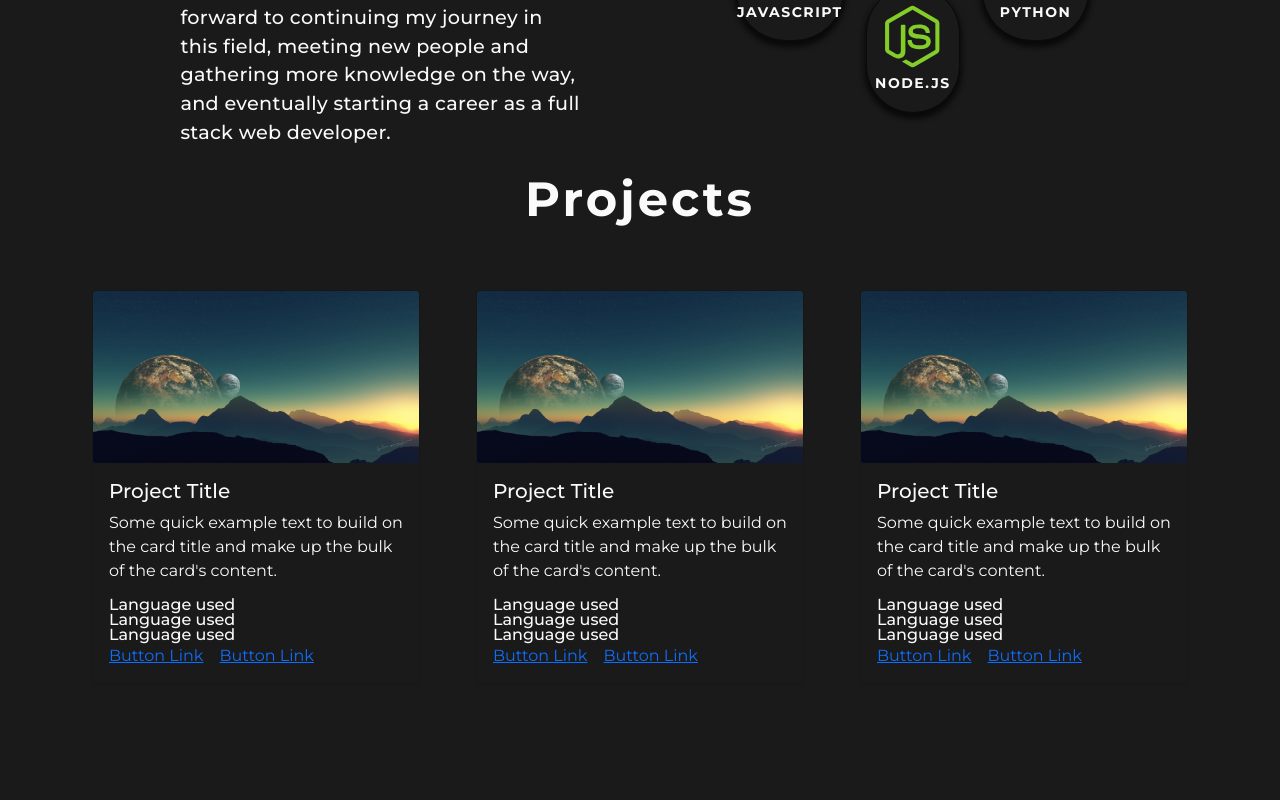
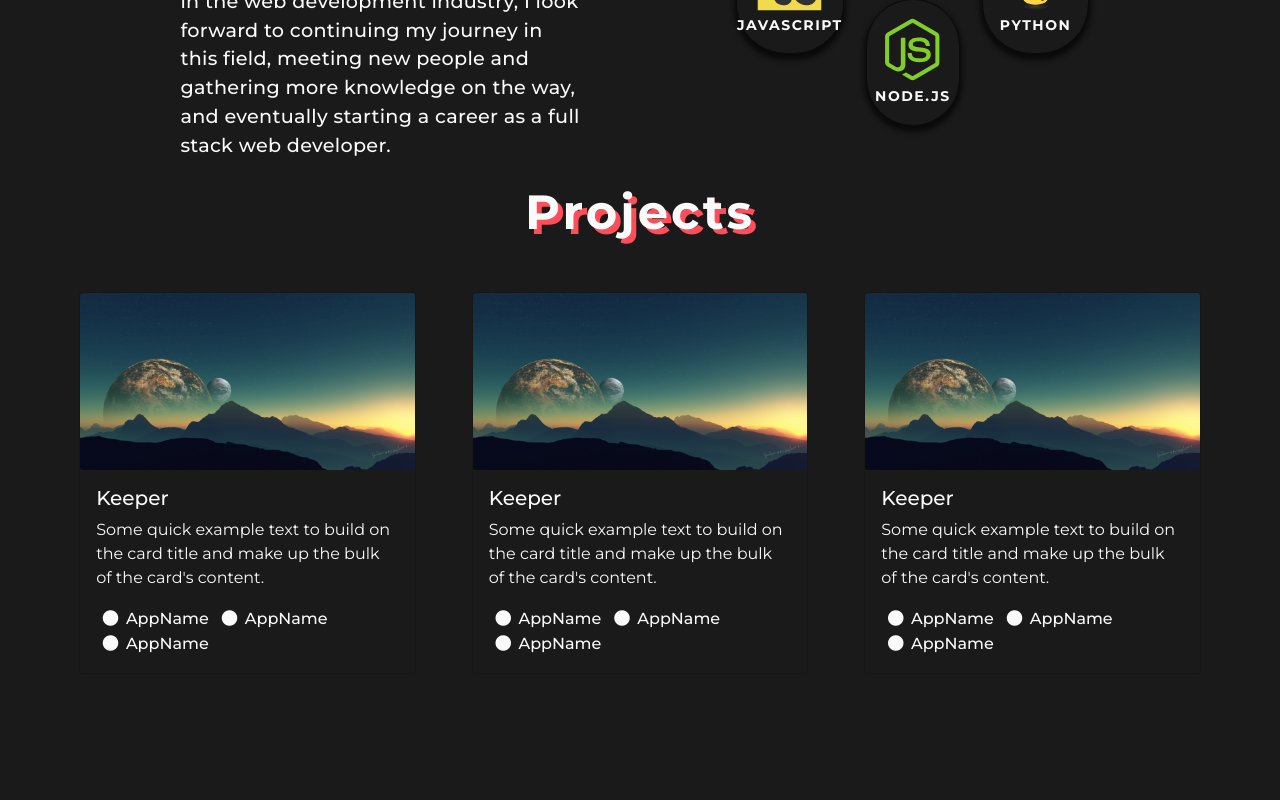
Before and after one commit to dannnsoh/Portfolio, a React (Create React App) app: page / in a window 1280 px wide. Shown: the part 1480-2280 px from the top of the page. Built offline with nearby package versions, Linux system fonts and the light colour scheme.

Commit message:
Config transitions in About section

```diff
--- a/package.json
+++ b/package.json
@@ -12,6 +12,7 @@
     "@types/react-bootstrap": "^0.32.27",
     "@types/react-dom": "^17.0.9",
     "bootstrap": "^5.1.1",
+    "lodash": "^4.17.21",
     "react": "^17.0.2",
     "react-bootstrap": "^2.0.0-rc.0",
     "react-dom": "^17.0.2",
--- a/public/styles.css
+++ b/public/styles.css
@@ -1,5 +1,6 @@
 * {
 	box-sizing: border-box;
+	scroll-behavior: smooth;
 }
 
 html,
@@ -32,7 +33,7 @@ body {
 #about,
 #projects {
 	height: 100vh;
-	padding: 4% 9% 0;
+	padding: 5% 9% 0;
 }
 
 /* Navbar */
@@ -57,6 +58,7 @@ body {
 
 .navlink:hover {
 	border-top: solid 5px #ff4d5a;
+	transform: translateY(3px);
 }
 
 /* Titles */
@@ -66,6 +68,13 @@ body {
 	letter-spacing: 3px;
 	margin: 0;
 	position: relative;
+	text-shadow: 5px 5px #ff4d5a;
+	transition: all 0.25s;
+}
+
+.section-title:hover {
+	text-shadow: 3px 4px #ff4d5a;
+	transform: translate(3px);
 }
 
 /* Header */
@@ -145,7 +154,7 @@ body {
 	text-align: center;
 	margin: 1rem 0.7rem;
 	padding: 1.1rem 0;
-	transition: all 0.4s;
+	transition: all 0.4s, opacity 1.2s;
 	position: relative;
 	background-color: #1a1a1a;
 	border: solid 1px #0a0a0a;
@@ -167,7 +176,7 @@ body {
 	margin-top: 4px;
 }
 
-.figure-random {
+.figure-fade-in {
 	opacity: 1;
 }
 
@@ -177,7 +186,7 @@ body {
 
 /* Projects */
 #projects {
-	padding: 4% 5% 0;
+	padding: 5% 4% 0;
 }
 
 .projects-container {
@@ -185,12 +194,21 @@ body {
 }
 
 .projects-area {
-	padding-top: 4%;
+	padding-top: 3%;
 }
 
 .projects-card {
 	background-color: #1a1a1a;
 	margin: 1rem;
+}
+
+.card-subtitle {
+	display: inline-block;
+	margin: 0.2rem 0.4rem;
+}
+
+.fa-circle {
+	margin-right: 3px;
 }
 
 /* Contact */
--- a/src/Components/About/Icons.tsx
+++ b/src/Components/About/Icons.tsx
@@ -1,6 +1,6 @@
 import Col from "react-bootstrap/Col";
 import Icon from "./Icon";
-import AppIcons from "./importIcons";
+import AppIcons from "./icons/index";
 import { useInView } from "react-intersection-observer";
 import fadeRandom from "./fadeRandom";
 
--- a/src/Components/About/fadeRandom.ts
+++ b/src/Components/About/fadeRandom.ts
@@ -1,9 +1,18 @@
+const _ = require("lodash");
+
 const fadeRandom = () => {
 	const icons = document.querySelectorAll(".figure");
+	const maxRange = (icons.length + 1) * 280;
+	let nums = _.range(500, maxRange, 280);
+	console.log(nums);
+
 	icons.forEach((icon) => {
+		nums = _.shuffle(nums);
+		const randTimeout = nums.pop();
+
 		setTimeout(() => {
-			icon.classList.add("figure-random");
-		}, Math.floor(Math.random() * 2000 + 1000));
+			icon.classList.add("figure-fade-in");
+		}, randTimeout);
 	});
 };
 
--- /dev/null
+++ b/src/Components/About/icons/index.ts
@@ -0,0 +1,25 @@
+import { ReactComponent as HTML } from "./html.svg";
+import { ReactComponent as CSS } from "./css.svg";
+import { ReactComponent as JS } from "./javascript.svg";
+import { ReactComponent as Mongo } from "./mongodb.svg";
+import { ReactComponent as Express } from "./express.svg";
+import { ReactComponent as Git } from "./git.svg";
+import { ReactComponent as Node } from "./nodejs.svg";
+import { ReactComponent as React } from "./react.svg";
+import { ReactComponent as Typescript } from "./typescript.svg";
+import { ReactComponent as Python } from "./python.svg";
+
+const Icons = {
+	HTML,
+	CSS,
+	JS,
+	Mongo,
+	Express,
+	Git,
+	Node,
+	React,
+	Typescript,
+	Python
+};
+
+export default Icons;
--- a/src/Components/About/importIcons.ts
+++ /dev/null
@@ -1,25 +0,0 @@
-import { ReactComponent as HTML } from "./icons/html.svg";
-import { ReactComponent as CSS } from "./icons/css.svg";
-import { ReactComponent as JS } from "./icons/javascript.svg";
-import { ReactComponent as Mongo } from "./icons/mongodb.svg";
-import { ReactComponent as Express } from "./icons/express.svg";
-import { ReactComponent as Git } from "./icons/git.svg";
-import { ReactComponent as Node } from "./icons/nodejs.svg";
-import { ReactComponent as React } from "./icons/react.svg";
-import { ReactComponent as Typescript } from "./icons/typescript.svg";
-import { ReactComponent as Python } from "./icons/python.svg";
-
-const Icons = {
-	HTML,
-	CSS,
-	JS,
-	Mongo,
-	Express,
-	Git,
-	Node,
-	React,
-	Typescript,
-	Python
-};
-
-export default Icons;
--- a/src/Components/Footer/Footer.tsx
+++ b/src/Components/Footer/Footer.tsx
@@ -27,7 +27,7 @@ const Footer = () => {
 					<LinkedInIcon className="footer-icon" />
 				</a>
 			</div>
-			<span className="footer-text">Daniel Soh @ 2021</span>
+			<span className="footer-text">Daniel Soh ©2021</span>
 		</Container>
 	);
 };
--- a/src/Components/Projects/ProjectCard.tsx
+++ b/src/Components/Projects/ProjectCard.tsx
@@ -1,22 +1,25 @@
 import Col from "react-bootstrap/Col";
 import Card from "react-bootstrap/Card";
 import sample from "./images/planets.jpg";
+import Subtitle from "./Subtitle";
 
-const ProjectCard = () => {
+interface ProjectProps {
+	title: string;
+	description: string;
+	apps: string[];
+}
+
+const ProjectCard = (props: ProjectProps) => {
 	return (
 		<Col>
 			<Card className="projects-card">
 				<Card.Img src={sample} />
 				<Card.Body>
-					<Card.Title>Project Title</Card.Title>
-					<Card.Text>
-						Some quick example text to build on the card title and make up the bulk of the card's content.
-					</Card.Text>
-					<Card.Subtitle>Language used</Card.Subtitle>
-					<Card.Subtitle>Language used</Card.Subtitle>
-					<Card.Subtitle>Language used</Card.Subtitle>
-					<Card.Link href="#">Button Link</Card.Link>
-					<Card.Link href="#">Button Link</Card.Link>
+					<Card.Title>{props.title}</Card.Title>
+					<Card.Text>{props.description}</Card.Text>
+					<Subtitle />
+					<Subtitle />
+					<Subtitle />
 				</Card.Body>
 			</Card>
 		</Col>
--- a/src/Components/Projects/Projects.tsx
+++ b/src/Components/Projects/Projects.tsx
@@ -3,15 +3,29 @@ import Row from "react-bootstrap/Row";
 import ProjectCard from "./ProjectCard";
 
 const Projects = () => {
+	const apps = [ "HTMl", "CSS", "Javascript" ];
+
 	return (
 		<Container className="projects-container" fluid>
 			<Row className="text-center">
 				<h1 className="section-title">Projects</h1>
 			</Row>
 			<Row className="projects-area">
-				<ProjectCard />
-				<ProjectCard />
-				<ProjectCard />
+				<ProjectCard
+					title="Keeper"
+					description="Some quick example text to build on the card title and make up the bulk of the card's content."
+					apps={apps}
+				/>
+				<ProjectCard
+					title="Keeper"
+					description="Some quick example text to build on the card title and make up the bulk of the card's content."
+					apps={apps}
+				/>
+				<ProjectCard
+					title="Keeper"
+					description="Some quick example text to build on the card title and make up the bulk of the card's content."
+					apps={apps}
+				/>
 			</Row>
 		</Container>
 	);
--- /dev/null
+++ b/src/Components/Projects/Subtitle.tsx
@@ -0,0 +1,11 @@
+import Card from "react-bootstrap/Card";
+
+const Subtitle = () => {
+	return (
+		<Card.Subtitle>
+			<i className="fas fa-circle" /> AppName
+		</Card.Subtitle>
+	);
+};
+
+export default Subtitle;
--- a/src/Components/particles/particlesBody.json
+++ b/src/Components/particles/particlesBody.json
@@ -13,10 +13,10 @@
 	},
 	"particles": {
 		"color": {
-			"value": "#fafafa"
+			"value": "#8a8a8a"
 		},
 		"links": {
-			"color": "#fafafa",
+			"color": "#6a6a6a",
 			"distance": 150,
 			"enable": true,
 			"opacity": 0.5,
@@ -30,7 +30,7 @@
 			"enable": true,
 			"outMode": "bounce",
 			"random": false,
-			"speed": 1,
+			"speed": 0.6,
 			"straight": false
 		},
 		"number": {
--- a/src/Components/particles/particlesHome.json
+++ b/src/Components/particles/particlesHome.json
@@ -5,7 +5,7 @@
 		},
 		"position": "center"
 	},
-	"fpsLimit": 60,
+	"fpsLimit": 75,
 	"interactivity": {
 		"detectsOn": "window",
 		"events": {
@@ -25,22 +25,27 @@
 			},
 			"grab": {
 				"distance": 200,
-				"line_linked": {
-					"opacity": 0.25
+				"lineLinked": {
+					"opacity": 0.5
 				}
 			}
 		}
 	},
 	"particles": {
 		"color": {
-			"value": "#fafafa"
+			"value": "#8a8a8a"
 		},
 		"links": {
-			"color": "#fafafa",
-			"distance": 150,
+			"color": "#6a6a6a",
+			"distance": 175,
 			"enable": true,
 			"opacity": 0.5,
-			"width": 1
+			"width": 1,
+			"shadow": {
+				"enable": true,
+				"blur": 4,
+				"color": "#6a6a6a"
+			}
 		},
 		"collisions": {
 			"enable": true
@@ -50,7 +55,7 @@
 			"enable": true,
 			"outMode": "bounce",
 			"random": false,
-			"speed": 1,
+			"speed": 0.75,
 			"straight": false
 		},
 		"number": {
@@ -61,7 +66,15 @@
 			"value": 25
 		},
 		"opacity": {
-			"value": 0.5
+			"value": {
+				"min": 0.1,
+				"max": 0.7
+			},
+			"animation": {
+				"enable": true,
+				"speed": 1.5,
+				"startValue": "min"
+			}
 		},
 		"shape": {
 			"type": "circle"
```
Also changed, not shown: 1 other file (tests, documents, lock files or other folders).
